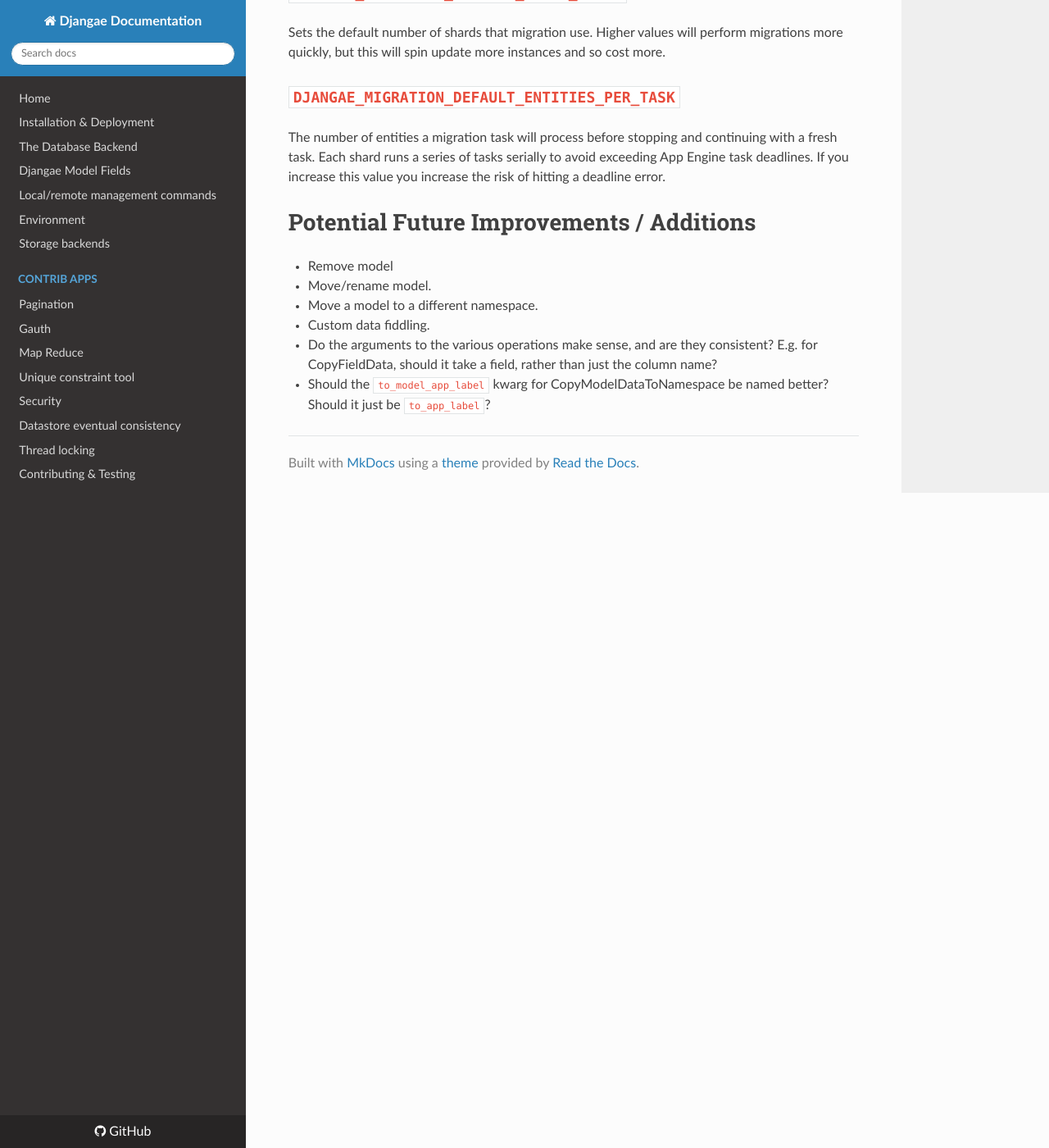
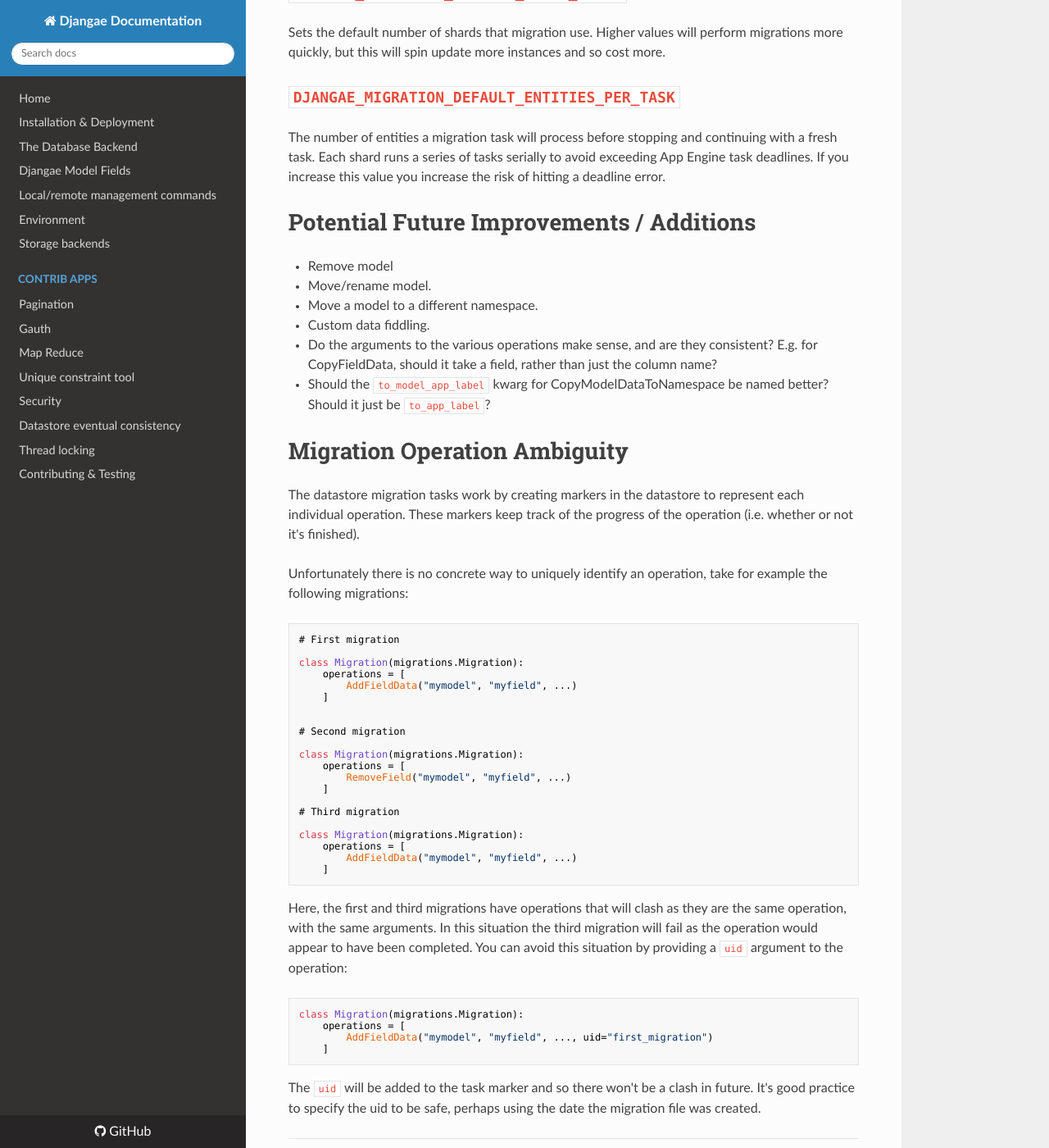
Before and after one commit to wittfabian/djangae, an MkDocs documentation site: the page built from docs/migrations.md, in a window 1280 px wide and 1400 px high, scrolled down 3287 px. Shown: the whole window at 82% size. Built offline with MkDocs 1.6.1, drawn with Linux system fonts in a browser that asks for light colours; nearby versions of some CDN libraries; old or Windows-style settings are respelled for this version of MkDocs.

Commit message:
Add documentation about the uid argument

````diff
--- a/docs/migrations.md
+++ b/docs/migrations.md
@@ -113,3 +113,46 @@ serially to avoid exceeding App Engine task deadlines. If you increase this valu
 * Custom data fiddling.
 * Do the arguments to the various operations make sense, and are they consistent?  E.g. for CopyFieldData, should it take a field, rather than just the column name?
 * Should the `to_model_app_label` kwarg for CopyModelDataToNamespace be named better?  Should it just be `to_app_label`?
+
+# Migration Operation Ambiguity
+
+The datastore migration tasks work by creating markers in the datastore to represent each individual operation. These markers keep track of the progress of the operation (i.e. whether or not it's finished).
+
+Unfortunately there is no concrete way to uniquely identify an operation, take for example the following migrations:
+
+```
+# First migration
+
+class Migration(migrations.Migration):
+    operations = [
+        AddFieldData("mymodel", "myfield", ...)
+    ]
+
+
+# Second migration
+
+class Migration(migrations.Migration):
+    operations = [
+        RemoveField("mymodel", "myfield", ...)
+    ]
+
+# Third migration
+
+class Migration(migrations.Migration):
+    operations = [
+        AddFieldData("mymodel", "myfield", ...)
+    ]
+```
+
+Here, the first and third migrations have operations that will clash as they are the same operation, with the same arguments. In this situation
+the third migration will fail as the operation would appear to have been completed. You can avoid this situation by providing a `uid` argument
+to the operation:
+
+```
+class Migration(migrations.Migration):
+    operations = [
+        AddFieldData("mymodel", "myfield", ..., uid="first_migration")
+    ]
+```
+
+The `uid` will be added to the task marker and so there won't be a clash in future. It's good practice to specify the uid to be safe, perhaps using the date the migration file was created.
````
